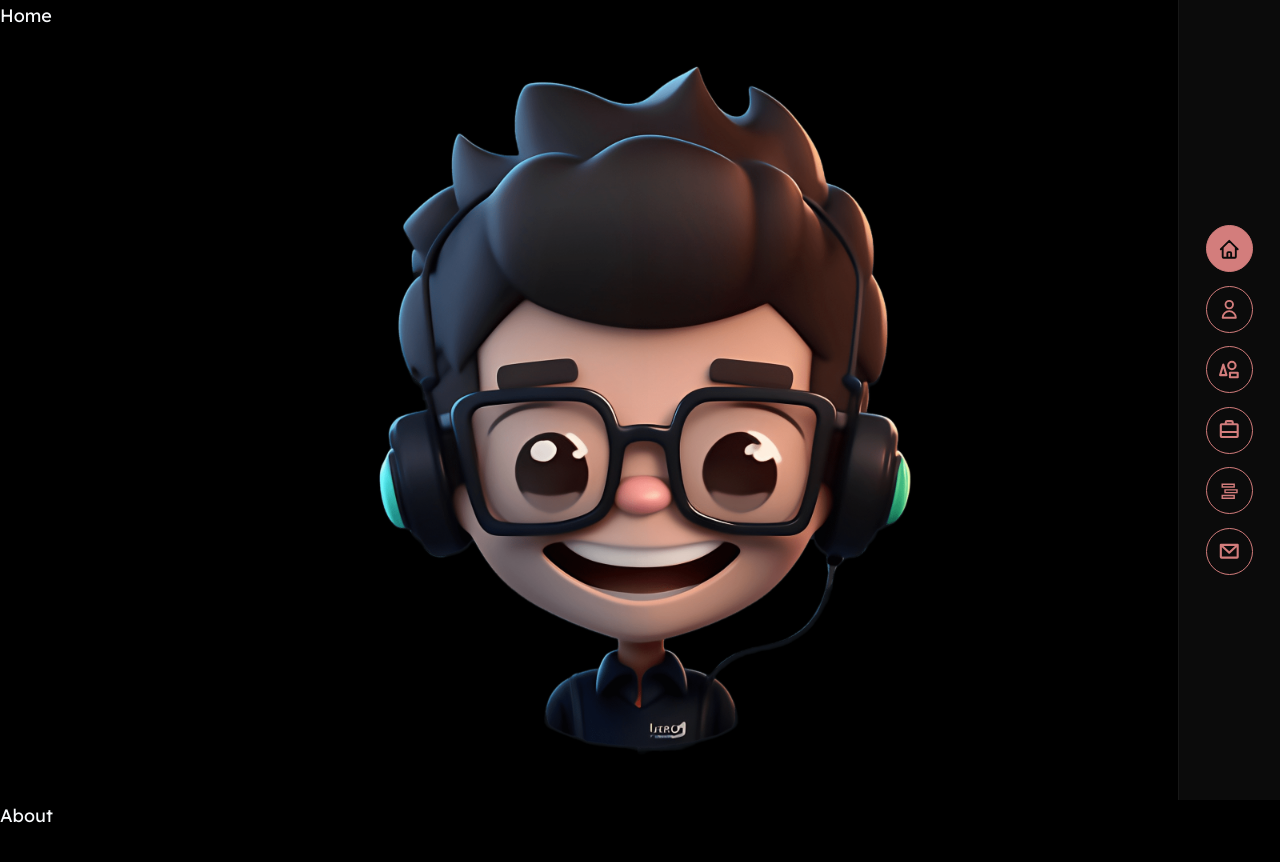
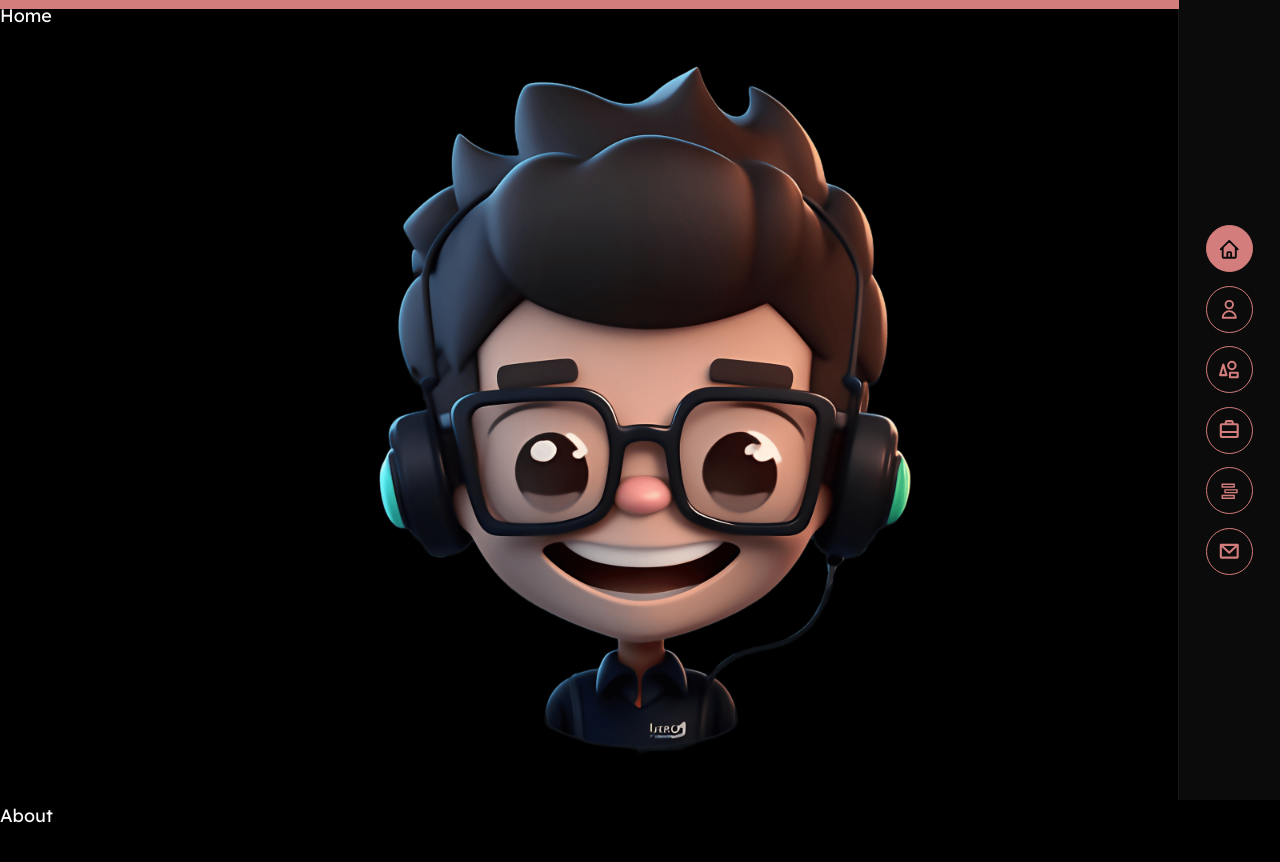
Before and after one commit to shubham26062002/portfolio-website, a Next.js app: page / in a window 1280 px wide. Shown: the top 862 px of the page. Built offline with nearby package versions, Linux system fonts and the light colour scheme.

Commit message:
Added scroll progressbar

```diff
--- /dev/null
+++ b/app/(main)/_components/scroll-progressbar.tsx
@@ -0,0 +1,11 @@
+'use client'
+
+import { motion, useScroll } from 'framer-motion'
+
+export const ScrollProgressbar = () => {
+    const { scrollYProgress } = useScroll()
+
+    return (
+        <motion.div className="fixed h-2 top-0 left-0 right-0 lg:right-[101.4px] bg-coral-pink origin-left" style={{ scaleX: scrollYProgress }}></motion.div>
+    )
+}
--- a/app/(main)/layout.tsx
+++ b/app/(main)/layout.tsx
@@ -1,3 +1,4 @@
+import { ScrollProgressbar } from './_components/scroll-progressbar'
 import { Sidebar } from './_components/sidebar'
 
 interface MainLayoutProps {
@@ -10,6 +11,7 @@ const MainLayout = ({
     return (
         <div className="h-full relative">
             <Sidebar />
+            <ScrollProgressbar />
             <main className="pb-[78.6px] md:pb-[89.6px] lg:pb-0 lg:pr-[101.4px]">{children}</main>
         </div>
     )
--- a/package.json
+++ b/package.json
@@ -12,6 +12,7 @@
     "@radix-ui/react-tooltip": "^1.0.7",
     "class-variance-authority": "^0.7.0",
     "clsx": "^2.1.0",
+    "framer-motion": "^11.0.8",
     "lucide-react": "^0.344.0",
     "next": "14.1.2",
     "next-themes": "^0.2.1",
```
Also changed, not shown: 1 other file (tests, documents, lock files or other folders).
